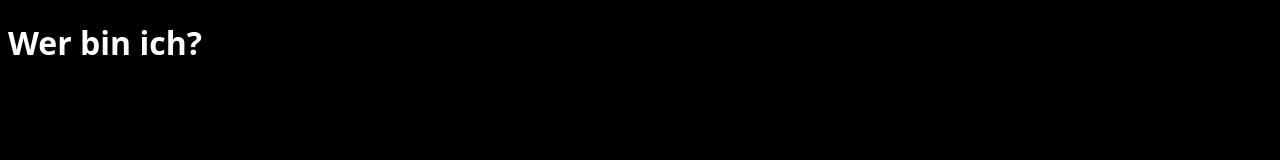
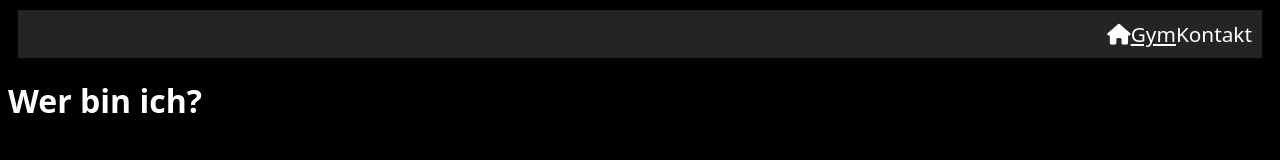
Before and after one commit to Satch2619/Web_Projekte, a plain HTML site: page Personal Trainer/über mich.html in a window 1280 px wide. Drawn offline with Linux system fonts and the light colour scheme.

Commit message:
übermich navbar

```diff
--- a/Personal Trainer/über mich.html
+++ b/Personal Trainer/über mich.html
@@ -12,6 +12,10 @@
     ></script>
   </head>
   <body>
+    <nav class="navbar">
+      <a href="index.html"><i class="fa-solid fa-house"></i></a>
+      <a href="gym.html">Gym</a> Kontakt
+    </nav>
     <h1>Wer bin ich?</h1>
   </body>
 </html>
--- a/Personal Trainer/übermich.css
+++ b/Personal Trainer/übermich.css
@@ -11,3 +11,12 @@ body {
   background-color: black;
   background-size: cover;
 }
+
+.navbar {
+  display: flex;
+  justify-content: flex-end;
+  background-color: rgb(36, 36, 36);
+  font-size: 1.3rem;
+  margin: 10px;
+  padding: 10px;
+}
```
Also changed, not shown: Personal Trainer/gym.html (+1 -0 lines).
